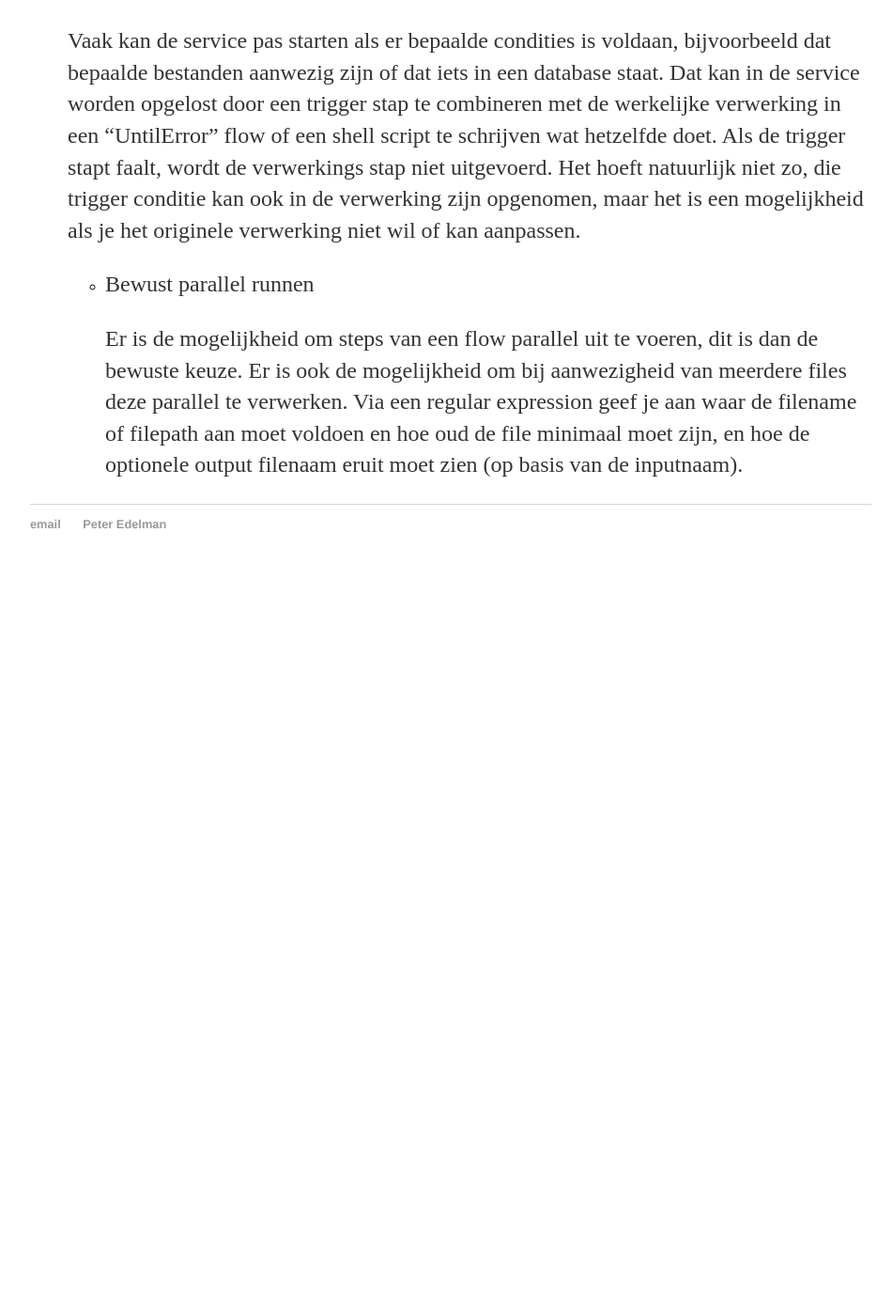
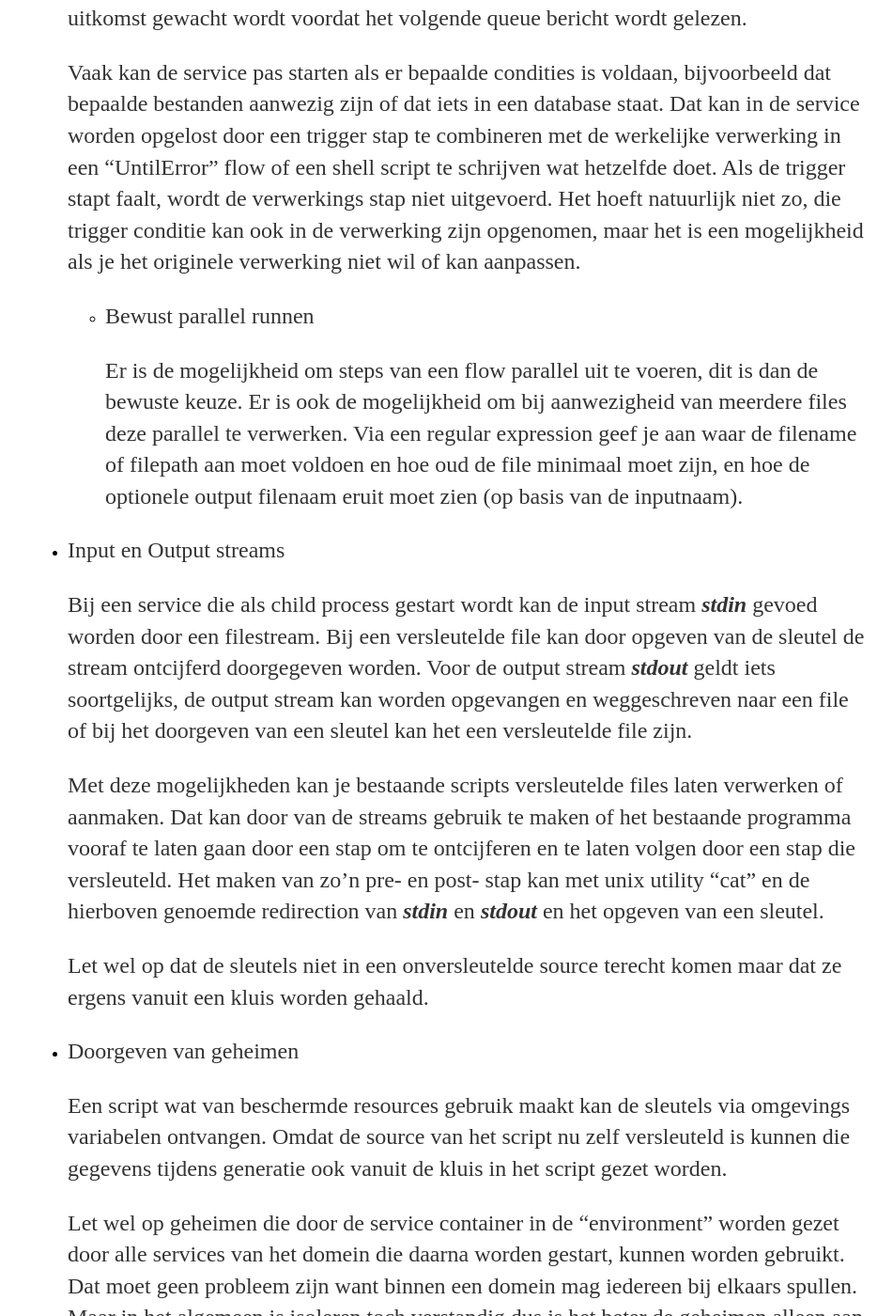
Before and after one commit to paedelm/paedelm.github.io, a Jekyll site: the page built from _posts/2021-04-29-Anatomie-van-een-service.md, in a window 1280 px wide and 1400 px high, scrolled down 1400 px. Shown: the whole window at 94% size, without its empty margins (160-1111 px from the left). Built offline with Jekyll 4.4.1, drawn with Linux system fonts in a browser that asks for light colours; before the commit the page ends 2025 px from its top, so only the background shows below that; some of the changed text lies outside the part shown.

Commit message:
uitprobeer

```diff
--- a/_posts/2021-04-29-Anatomie-van-een-service.md
+++ b/_posts/2021-04-29-Anatomie-van-een-service.md
@@ -29,10 +29,30 @@ date: 2021-04-29
 
   * Service verwerking
 
-    Een service is een flow van programma's die iedere tijd interval, of via een ander event wordt gestart. Het starten gebeurt altijd via een bericht op de queue van de mailboxprocessor waar de service aangekoppeld is. Het is het veiligst om een child process te starten wat asynchroon wordt gestart maar op de uitkomst wordt gewacht voordat het volgende queue bericht wordt gelezen.
+    Een service is een flow van programma's die iedere tijd interval, of via een ander event wordt gestart. Het starten gebeurt altijd via een bericht op de queue van de mailboxprocessor waar de service aangekoppeld is. Het is mogelijk om "in process" een dotnet dll aan te roepen, dat zou kunnen om even snel het bestaan van een file te checken, maar het is veiliger om een child process te starten, voor beiden geldt dat op de uitkomst gewacht wordt voordat het volgende queue bericht wordt gelezen.
 
     Vaak kan de service pas starten als er bepaalde condities is voldaan, bijvoorbeeld dat bepaalde bestanden aanwezig zijn of dat iets in een database staat. Dat kan in de service worden opgelost door een trigger stap te combineren met de werkelijke verwerking in een "UntilError" flow of een shell script te schrijven wat hetzelfde doet. Als de trigger stapt faalt, wordt de verwerkings stap niet uitgevoerd. Het hoeft natuurlijk niet zo, die trigger conditie kan ook in de verwerking zijn opgenomen, maar het is een mogelijkheid als je het originele verwerking niet wil of kan aanpassen.
 
     * Bewust parallel runnen
 
       Er is de mogelijkheid om steps van een flow parallel uit te voeren, dit is dan de bewuste keuze. Er is ook de mogelijkheid om bij aanwezigheid van meerdere files deze parallel te verwerken. Via een regular expression geef je aan waar de filename of filepath aan moet voldoen en hoe oud de file minimaal moet zijn, en hoe de optionele output filenaam eruit moet zien (op basis van de inputnaam).
+
+  * Input en Output streams
+
+    Bij een service die als child process gestart wordt kan de input stream **_stdin_** gevoed worden door een filestream. Bij een versleutelde file kan door opgeven van de sleutel de stream ontcijferd doorgegeven worden. Voor de output stream **_stdout_** geldt iets soortgelijks, de output stream kan worden opgevangen en weggeschreven naar een file of bij het doorgeven van een sleutel kan het een versleutelde file zijn.
+
+    Met deze mogelijkheden kan je bestaande scripts versleutelde files laten verwerken of aanmaken. Dat kan door van de streams gebruik te maken of het bestaande programma vooraf te laten gaan door een stap om te ontcijferen en te laten volgen door een stap die versleuteld. Het maken van zo'n pre- en post- stap kan met unix utility "cat" en de hierboven genoemde redirection van **_stdin_** en **_stdout_** en het opgeven van een sleutel.
+
+    Let wel op dat de sleutels niet in een onversleutelde source terecht komen maar dat ze ergens vanuit een kluis worden gehaald.
+
+  * Doorgeven van geheimen
+
+    Een script wat van beschermde resources gebruik maakt kan de sleutels via omgevings variabelen ontvangen. Omdat de source van het script nu zelf versleuteld is kunnen die gegevens tijdens generatie ook vanuit de kluis in het script gezet worden.
+
+    Let wel op geheimen die door de service container in de "environment" worden gezet door alle services van het domein die daarna worden gestart, kunnen worden gebruikt. Dat moet geen probleem zijn want binnen een domein mag iedereen bij elkaars spullen. Maar in het algemeen is isoleren toch verstandig dus is het beter de geheimen alleen aan het child proces te geven.
+
+    Er is de mogelijkheid om via **_stdout_** opdrachten aan de service container te geven om omgevings variabelen te zetten die dan door een andere service kunnen worden gebruikt.
+
+  * Aanmaken van een programma directory
+
+    In de configuratie van een programma, wat een onderdeel is van een service, is het mogelijk om de inhoud van een directory tree op te nemen en die voor het runnen van het programma op een opgegeven plek in het file systeem te zetten. Het is niet de bedoeling dat in die directory state wordt bijgehouden, het is alleen bedoeld voor readonly gebruik of eventueel tijdelijke gegevens voor de duur van 1 verwerking.
```
Also changed, not shown: expertise/index.md (+7 -1 lines).
